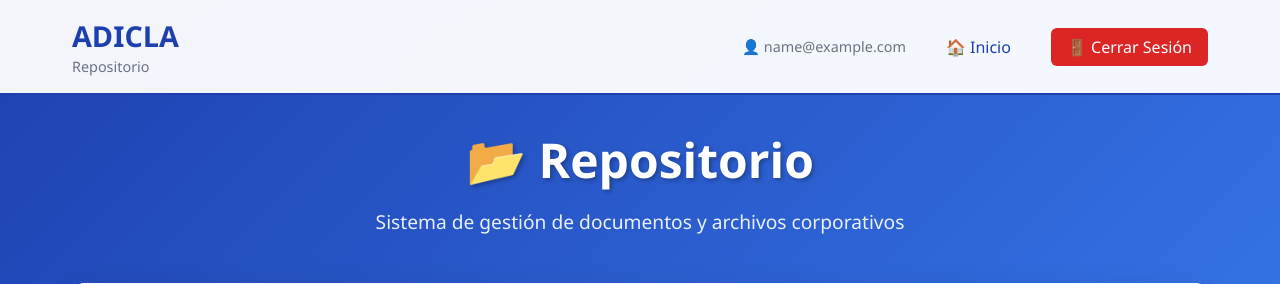
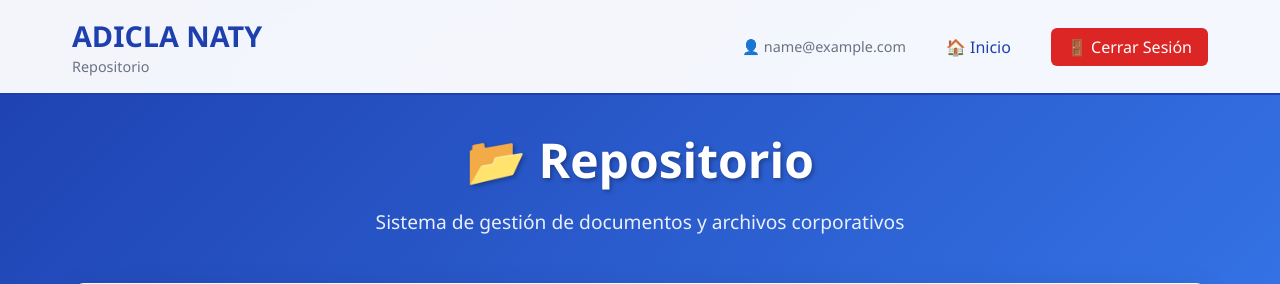
Before and after one commit to jhony-23/WebVideoA, a Django app: page /repositorio/ in a window 1280 px wide. Shown: the top 284 px of the page. Run offline with Django 5.2, Linux system fonts and the light colour scheme; the visitor is signed in with stand-in values (Sample User, id 1).

Commit message:
Update repositorio.html

```diff
--- a/videos/templates/videos/repositorio.html
+++ b/videos/templates/videos/repositorio.html
@@ -12,7 +12,7 @@
         <header class="header">
             <div class="header-content">
                 <div class="logo">
-                    <h1>ADICLA</h1>
+                    <h1>ADICLA NATY</h1>
                     <span>Repositorio</span>
                 </div>
                 <nav class="nav">
```
